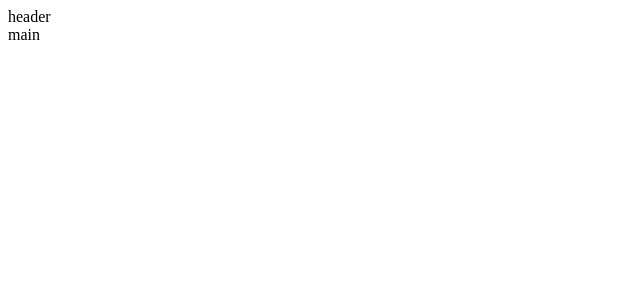
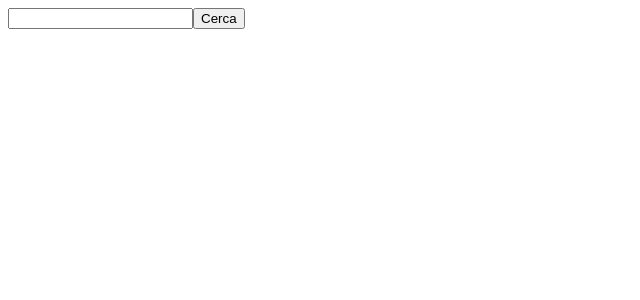
Before and after one commit to emanuelevolpes/vite-boolflix, a Vue app: page / in a window 1280 px wide. Shown: the top 300 px of the page, without its empty margins (0-640 px from the left). Built offline with nearby package versions, Linux system fonts and the light colour scheme.

Commit message:
input and button works

```diff
--- a/src/App.vue
+++ b/src/App.vue
@@ -12,12 +12,18 @@
             return {
                 store
             }
+        },
+        methods: {
+            searchFilms() {
+                console.log('ho cliccato il bottone per cercare')
+                console.log(this.store.searchKey)
+            }
         }
     }
 </script>
 
 <template>
-    <Header />
+    <Header @search="searchFilms"/>
     <Main />
 </template>
 
--- a/src/components/AppHeader.vue
+++ b/src/components/AppHeader.vue
@@ -1,11 +1,18 @@
 <script>
-    export default {
-        name: 'Header'
+import { store } from '../store'
+export default {
+    name: 'Header',
+    data() {
+        return {
+            store
+        }
     }
+}
 </script>
 
 <template>
     <div>
-    header
+        <input type="text" name="searchBar" id="searchBar" v-model="store.searchKey">
+        <button type="button" @click="$emit('search')">Cerca</button>
     </div>
 </template>
--- a/src/components/AppMain.vue
+++ b/src/components/AppMain.vue
@@ -5,5 +5,5 @@
 </script>
 
 <template>
-    main
+
 </template>
--- a/src/store.js
+++ b/src/store.js
@@ -1,5 +1,5 @@
 import { reactive } from 'vue';
 
 export const store = reactive ({
-
+    searchKey: ''
 })
```
